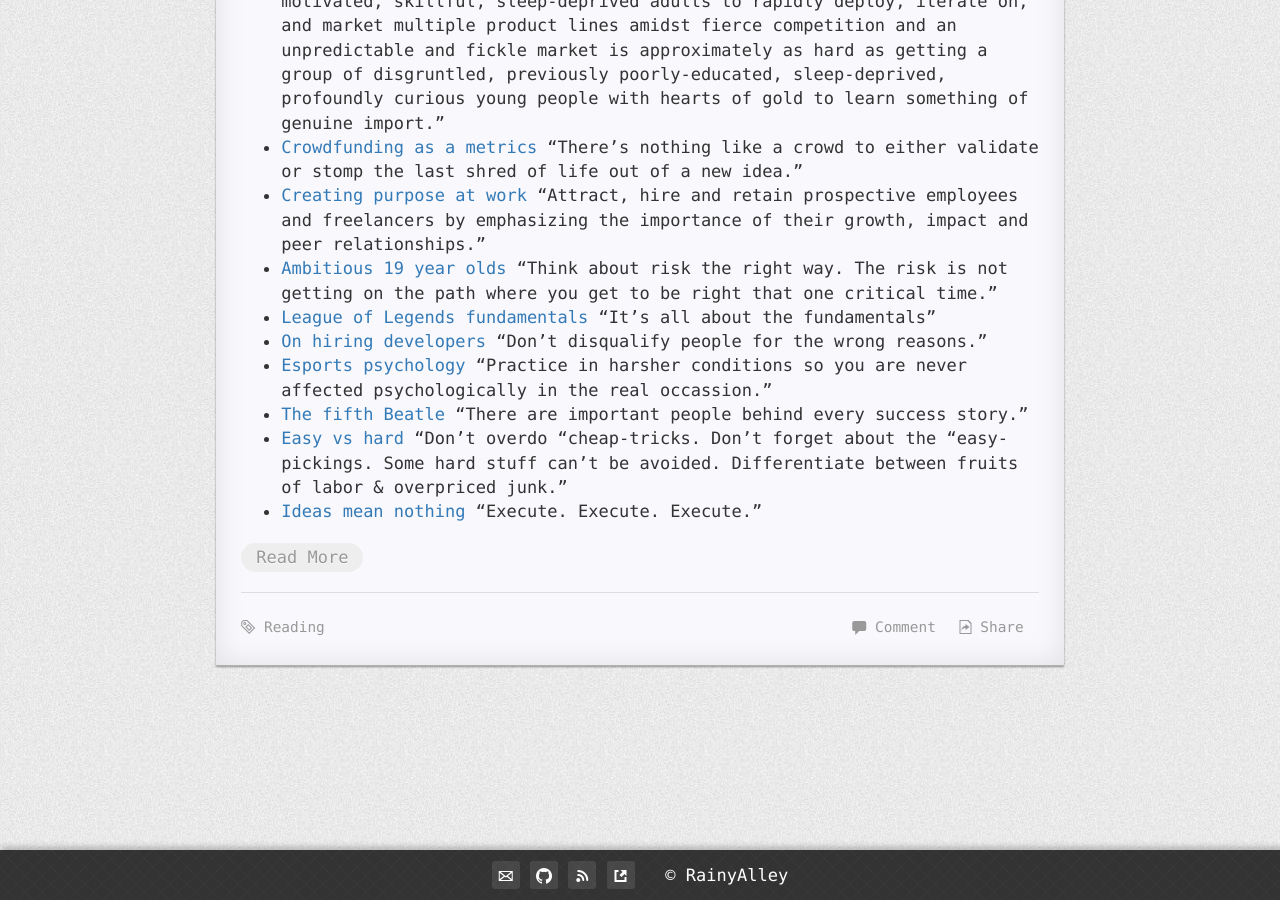
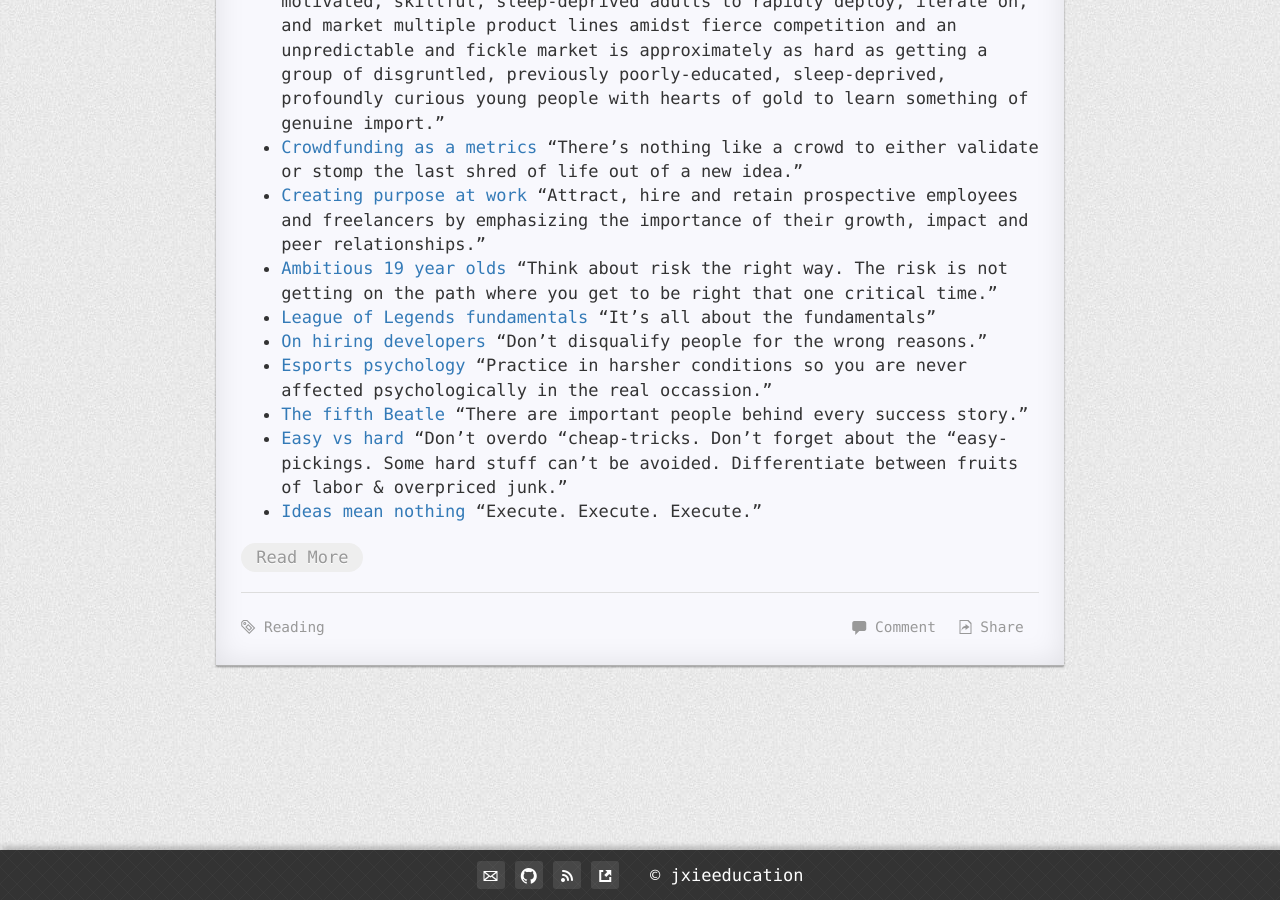
Before and after one commit to jxieeducation/jxieeducation.github.io, a Jekyll site: the page built from index.html, in a window 1280 px wide and 900 px high, scrolled down 8975 px. Built offline with Jekyll 4.4.1, drawn with Linux system fonts in a browser that asks for light colours; nearby versions of some CDN libraries; Markdown is read by kramdown in place of the engine named in the settings; the list of posts is cut into pages by our own code; comment, search, counter and statistics services are not loaded.

Commit message:
deleted stuff

```diff
--- a/_includes/footer.html
+++ b/_includes/footer.html
@@ -5,6 +5,6 @@
                 <a class="foot-item" href="{{ '/feed.xml' | prepend: site.baseurl | prepend: site.url }}" target="_blank"><span class="octicon octicon-rss"></span></a>
                 <a class="foot-item" href="{{ '/link/' | prepend: site.baseurl | prepend: site.url }}"><span class="octicon octicon-link-external"></span></a>
                 &nbsp;
-                <a href="http://blog.rainyalley.com/"><span class="word-keep">&copy; RainyAlley</span></a>
+                <a href="http://jxieeducation.com/"><span class="word-keep">&copy; jxieeducation</span></a>
         </div>
     </footer>
```
Also changed, not shown: CNAME (line endings or trailing spaces), README_zh_CN.md (deleted).
